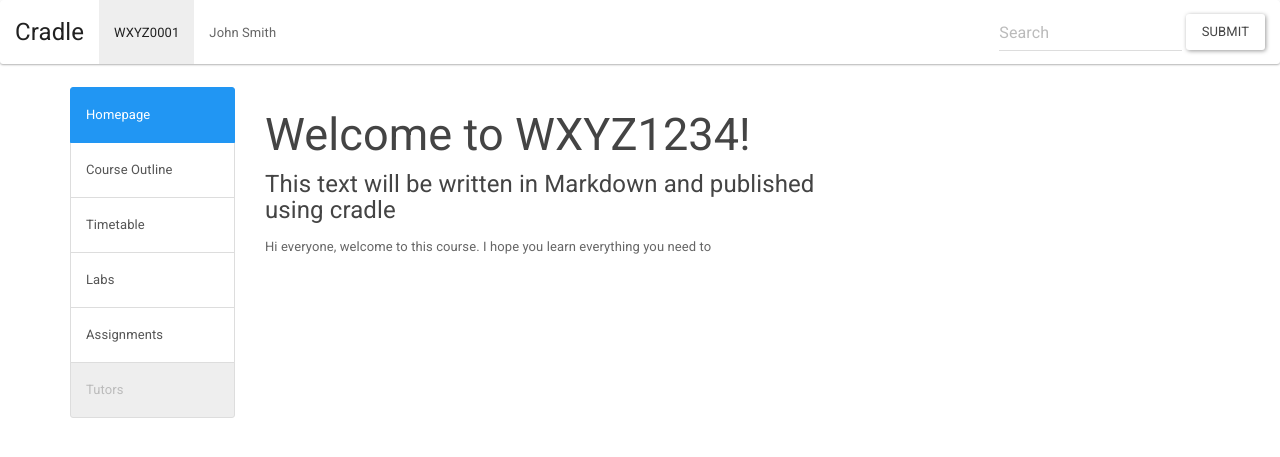
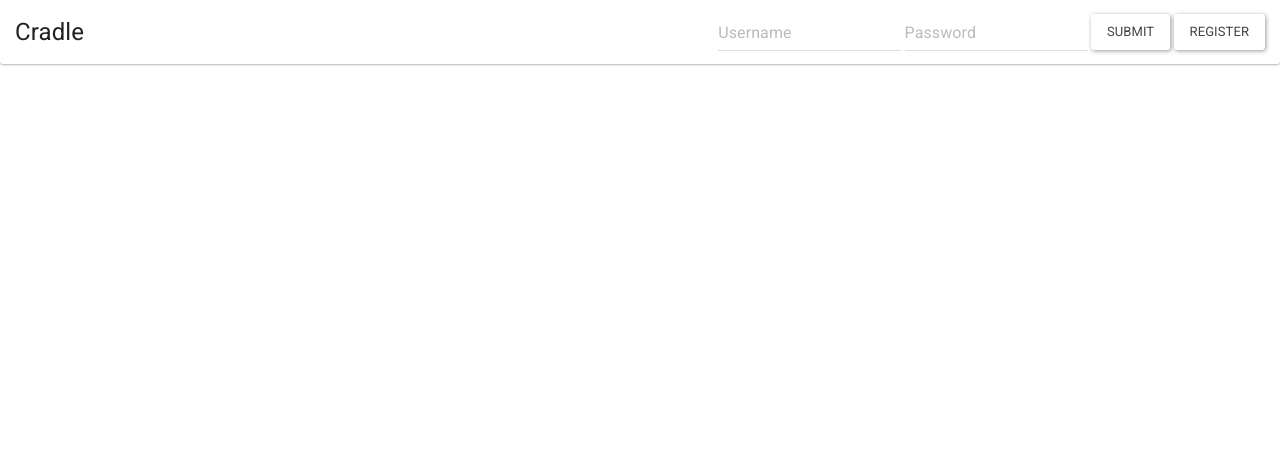
Before and after one commit to rsaber/cradle, a Flask app: template templates/Landing.html in a window 1280 px wide. Shown: the top 457 px of the page. Run offline with Flask 2, Linux system fonts and the light colour scheme; the template is opened without the code that fills it, so the values that code supplies are empty; some libraries are stand-ins or nearby versions.

Commit message:
added basic landing page and login

```diff
--- a/Course.py
+++ b/Course.py
@@ -41,7 +41,6 @@ class Course:
         markdown = '<div class="markdown-generated-output">\n'
         markdown = markdown + markdown_path(path, extras=["tables"])
         markdown = markdown + "</div>"
-        print markdown
         return markdown
     def updateState(self, newState):
         self.state = newState
--- a/main.py
+++ b/main.py
@@ -24,8 +24,26 @@ def close_connection(exception):
         db.close()
 
 # Routing code
+@app.route('/', methods=['GET', 'POST'])
+def main():
+    db = get_db()
+    if request.method == "POST":
+        if request.form['username'] and request.form['password']:
+            usr = request.form['username']
+            passw = request.form['password']
+            c = db.execute("SELECT PASSWORD FROM USERS WHERE NAME=?", (usr,)).fetchall()
+            if not 0 in c:
+                return render_template('landing.html', fail=1)
+            if passw == c[0][0]:
+                return render_template('dashboard.html')
+            else:
+                return render_template('landing.html', fail=1)
+        else:
+            return render_template('landing.html', fail=1)
+    return render_template('landing.html', fail=0)
+
 @app.route('/course/<code>', methods=['GET', 'POST'])
-def main(code):
+def getCourse(code):
     db = get_db()
     cursor = db.execute("SELECT OBJECT FROM COURSES WHERE NAME=?", (code,)).fetchall()
     course = pickle.loads(cursor[0][0])
--- a/static/main.css
+++ b/static/main.css
@@ -1,6 +1,7 @@
 table {
-  padding: 0;border-collapse: collapse; }
-  table tr {
+  padding: 0;border-collapse: collapse;
+}
+table tr {
     border-top: 1px solid #cccccc;
     background-color: white;
     margin: 0;
@@ -20,4 +21,7 @@ table {
       margin-top: 0; }
     table tr th :last-child, table tr td :last-child {
       margin-bottom: 0;
-    }
+}
+.error{
+  padding-right: 2em;
+}
--- a/templates/Landing.html
+++ b/templates/Landing.html
@@ -5,7 +5,7 @@
 		<title>{% block title %}{% endblock %}title</title>
 	<link rel="shortcut icon" href="../static/favicon.ico?ver=3" type="image/x-icon" />
 	<link rel="stylesheet" href="../static/bootstrap.css" type="text/css">
-	<link rel="stylesheet" href="../static/main.css" type="text/css">
+	<link rel="stylesheet" href="../static/main.css?ver=4" type="text/css">
 	</head>
 	<body>
 	<!--Navbar-->
@@ -22,40 +22,23 @@
 			</div>
 
 			<div class="collapse navbar-collapse" id="bs-example-navbar-collapse-1">
-				<ul class="nav navbar-nav">
-					<li class="active"><a href="#">WXYZ0001 <span class="sr-only">(current)</span></a></li>
-					<li><a href="#">John Smith</a></li>
-				</ul>
+
 				<ul class="nav navbar-right">
-				<form class="navbar-form navbar-right" role="search">
-					<div class="form-group">
-						<input type="text" class="form-control" placeholder="Search">
-					</div>
-					<button type="submit" class="btn btn-default">Submit</button>
-				</form>
+				    <form class="navbar-form navbar-right" method="POST">
+                        <div class="form-group">
+                            {% if fail %}
+                            <span class="navbar-header-font error"> Incorrect Username or Password </span>
+                            {% endif %}
+						    <input type="text" class="form-control" placeholder="Username" name="username">
+                            <input type="text" class="form-control" placeholder="Password" name="password">
+					    </div>
+					    <button type="submit" class="btn btn-default">Submit</button>
+                        <a class="btn btn-default" href="/register">Register</a>
+				    </form>
+                </ul>
 			</div>
 		</div>
 	</nav>
-	<div class="container">
-		<div class="row">
-			<div class="col-md-2">
-				<!--Sidebar-->
-				<div class="list-group">
-					<button type="button" class="list-group-item list-group-item-action active">Homepage</button>
-					<button type="button" class="list-group-item list-group-item-action">Course Outline</button>
-					<button type="button" class="list-group-item list-group-item-action">Timetable</button>
-					<button type="button" class="list-group-item list-group-item-action">Labs</button>
-					<button type="button" class="list-group-item list-group-item-action">Assignments</button>
-					<button type="button" class="list-group-item list-group-item-action disabled">Tutors</button>
-				</div>
-			</div>
-			<div class="col-md-6">
-				<h2>Welcome to WXYZ1234!</h2>
-				<h4>This text will be written in Markdown and published using cradle</h4>
-				<p>Hi everyone, welcome to this course. I hope you learn everything you need to</p>
-			</div>
-		</div>
-	</div>
 	<script src="//ajax.googleapis.com/ajax/libs/jquery/1.7.2/jquery.min.js" type="text/javascript"></script>
 	</body>
 </html>
```
Also changed, not shown: Database.py (+7 -1 lines), database.sqlite, 2 other files.
